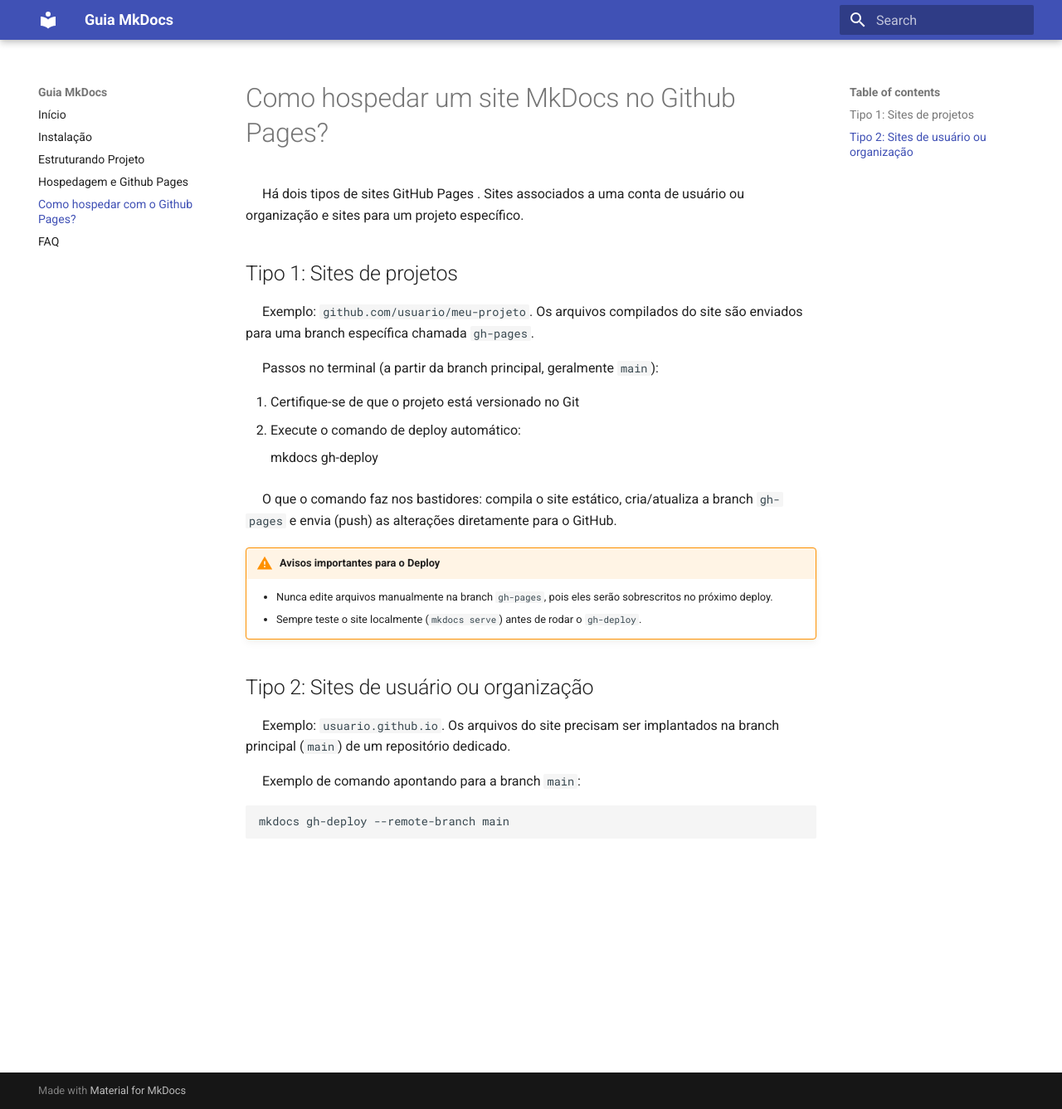
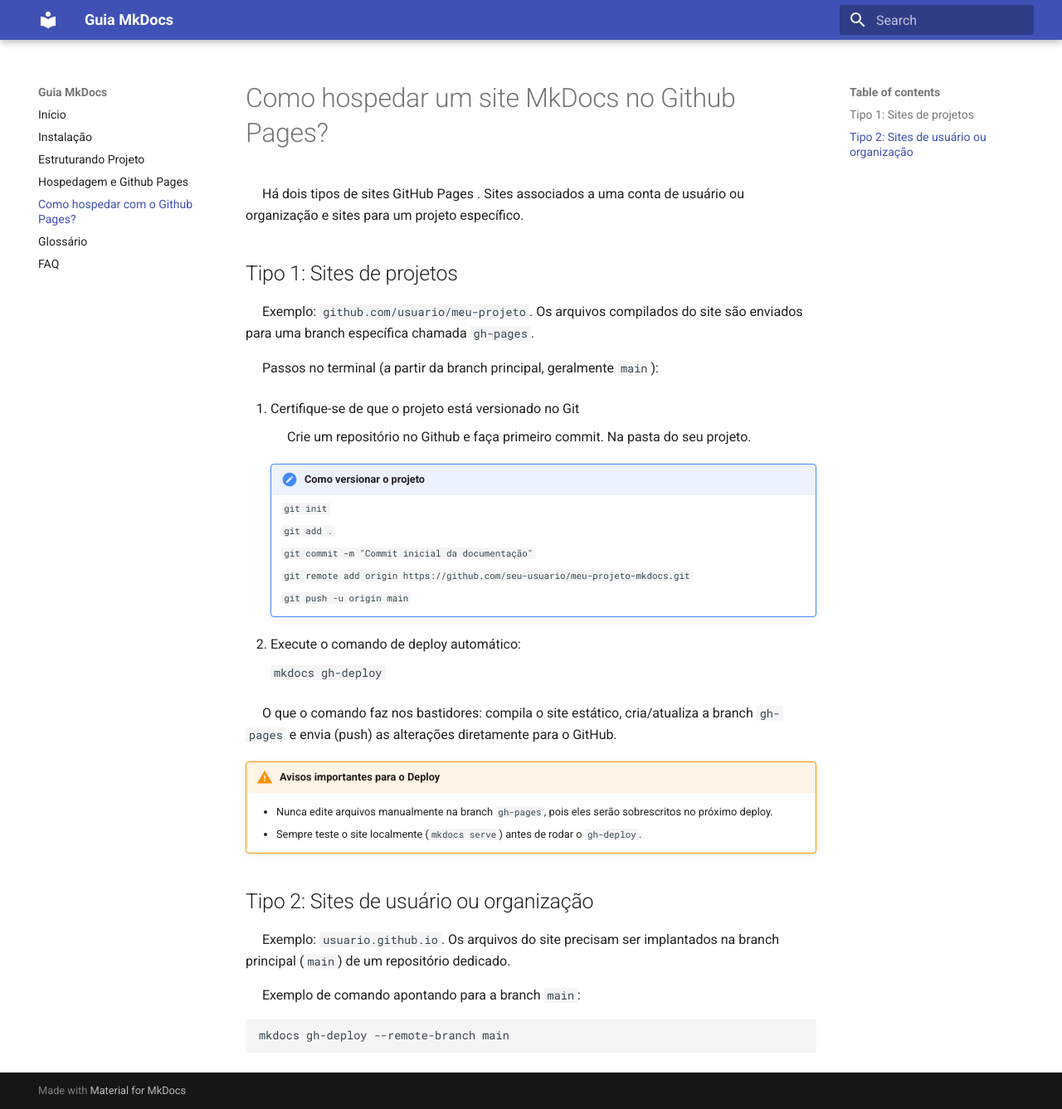
Before and after one commit to Jads-on/Guia_MkDocs, an MkDocs documentation site: the page built from docs/como_hospedar.md, in a window 1280 px wide and 1337 px high. Shown: the whole window at 83% size. Built offline with MkDocs 1.6.1 and Material for MkDocs 9.7.7, drawn with Linux system fonts in a browser that asks for light colours.

Commit message:
[FEAT] - Adicao do glossario e correcoes ortograficas

````diff
--- a/docs/como_hospedar.md
+++ b/docs/como_hospedar.md
@@ -8,9 +8,25 @@
 &emsp; Passos no terminal (a partir da branch principal, geralmente `main`):
 
 1. Certifique-se de que o projeto está versionado no Git
+
+    &emsp; Crie um repositório no Github e faça primeiro commit. Na pasta do seu projeto.
+    !!! note "Como versionar o projeto"
+
+        ```git init```
+
+        ```git add .```
+
+        ```git commit -m "Commit inicial da documentação"```
+
+        ```git remote add origin https://github.com/seu-usuario/meu-projeto-mkdocs.git```
+
+        ```git push -u origin main```
+
 2. Execute o comando de deploy automático:
 
-       mkdocs gh-deploy
+    ```
+    mkdocs gh-deploy
+    ```
 
 &emsp; O que o comando faz nos bastidores: compila o site estático, cria/atualiza a branch `gh-pages` e envia (push) as alterações diretamente para o GitHub.
 
--- a/mkdocs.yml
+++ b/mkdocs.yml
@@ -13,6 +13,7 @@
   - Estruturando Projeto: estruturando_projeto.md
   - Hospedagem e Github Pages: hospedagem_github_pages.md
   - Como hospedar com o Github Pages?: como_hospedar.md
+  - Glossário: glossario.md
   - FAQ: faq.md
 
 markdown_extensions:
````
Also changed, not shown: docs/faq.md (+1 -0 lines), docs/hospedagem_github_pages.md (+1 -1 lines), docs/index.md (+1 -1 lines), docs/instalacao.md (+1 -1 lines), site/404.html, site/como_hospedar/index.html, site/estruturando_projeto/index.html, site/faq/index.html, site/glossario/index.html, site/hospedagem_github_pages/index.html, site/index.html, site/instalacao/index.html, site/search/search_index.json.
